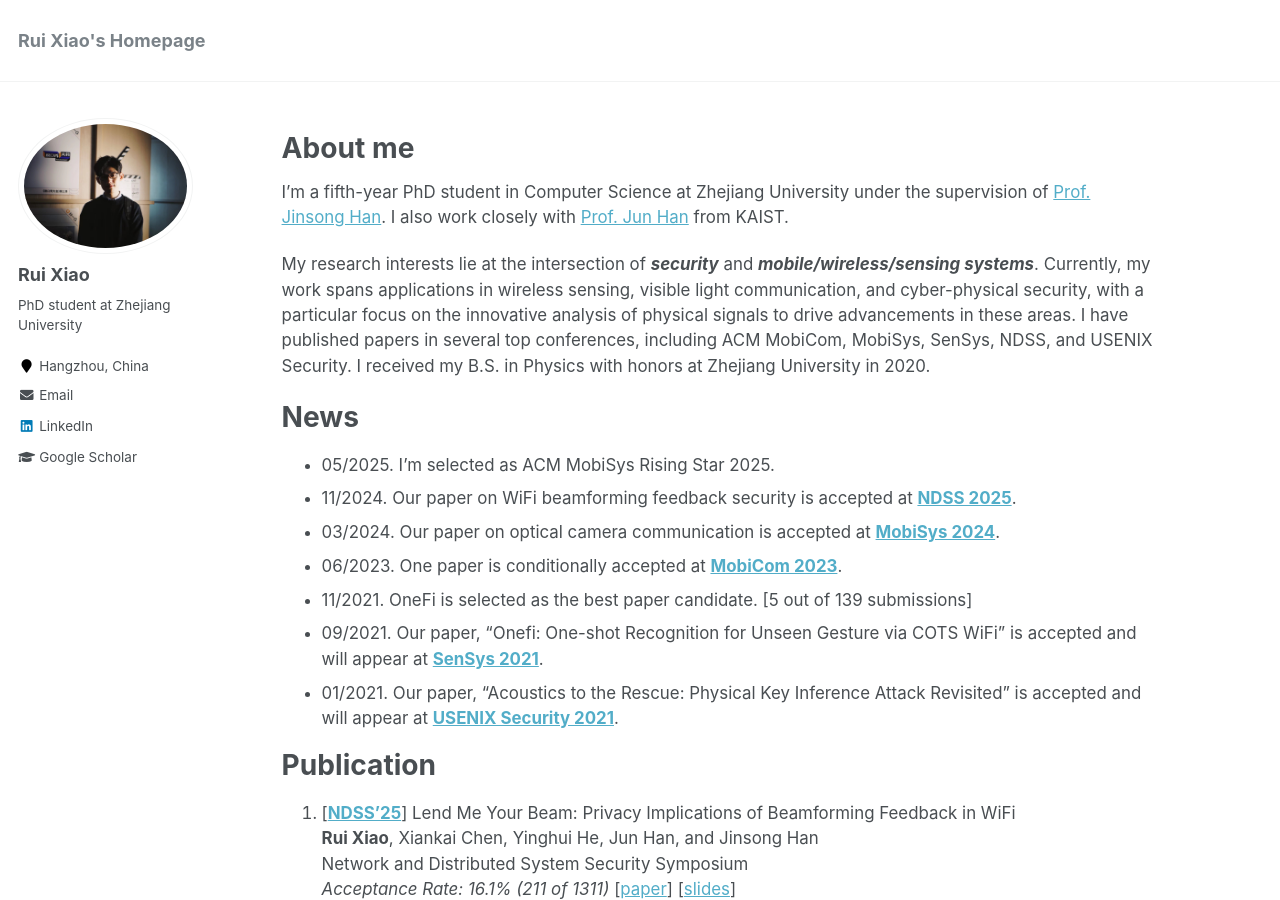
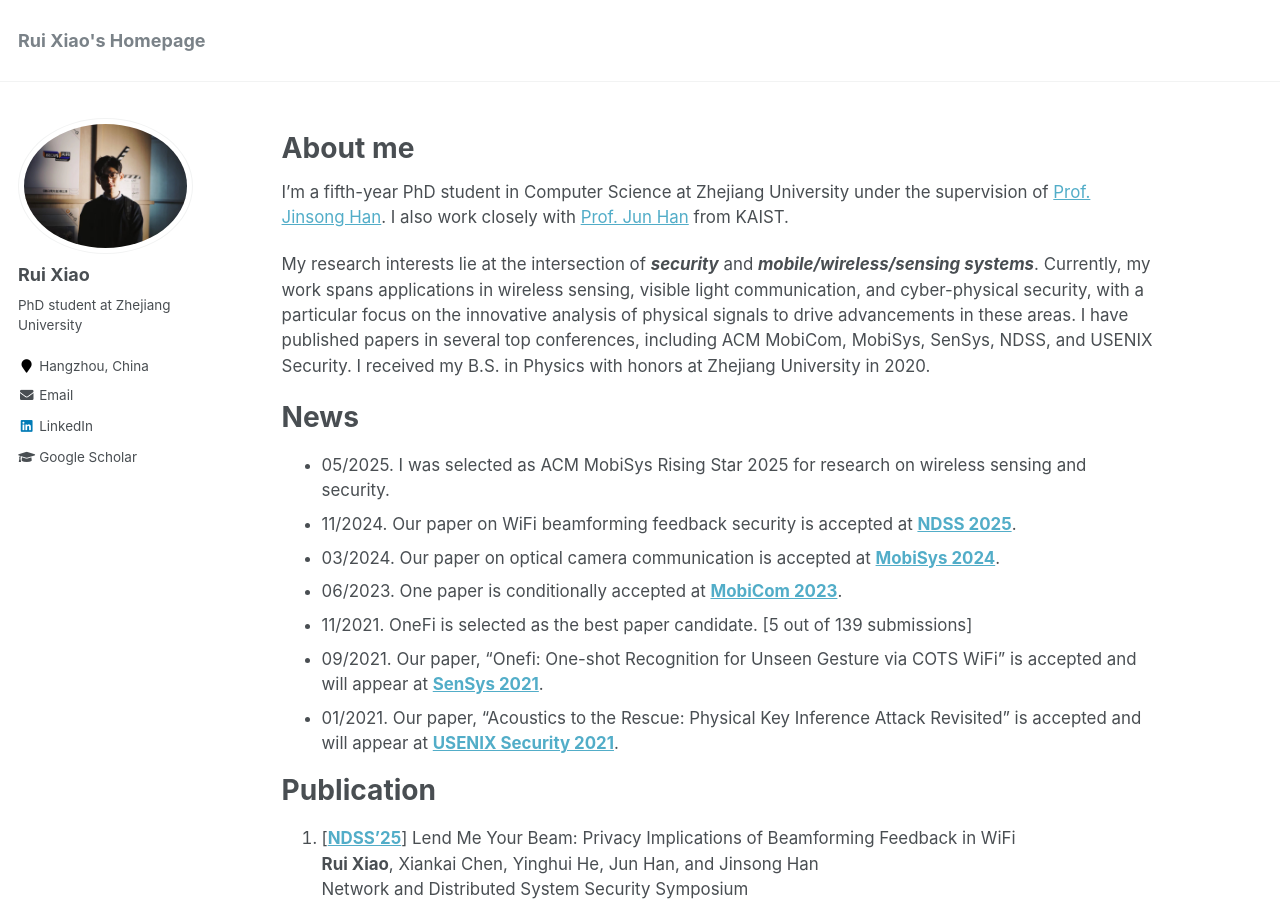
Before and after one commit to ruixiao24/ruixiao24.github.io, a Jekyll site: the page built from _pages/about.md, in a window 1280 px wide and 900 px high. Built offline with Jekyll 4.4.1, drawn with Linux system fonts in a browser that asks for light colours.

Commit message:
Update about.md

```diff
--- a/_pages/about.md
+++ b/_pages/about.md
@@ -15,7 +15,7 @@
 My research interests lie at the intersection of ***security*** and ***mobile/wireless/sensing systems***. Currently, my work spans applications in wireless sensing, visible light communication, and cyber-physical security, with a particular focus on the innovative analysis of physical signals to drive advancements in these areas. I have published papers in several top conferences, including ACM MobiCom, MobiSys, SenSys, NDSS, and USENIX Security. I received my B.S. in Physics with honors at Zhejiang University in 2020.
 
 # News
-- 05/2025. I'm selected as ACM MobiSys Rising Star 2025.
+- 05/2025. I was selected as ACM MobiSys Rising Star 2025 for research on wireless sensing and security.
 - 11/2024. Our paper on WiFi beamforming feedback security is accepted at **[NDSS 2025](https://www.ndss-symposium.org/ndss2025/)**.
 - 03/2024. Our paper on optical camera communication is accepted at **[MobiSys 2024](https://sigmobile.org/mobisys/2024/)**.
 - 06/2023. One paper is conditionally accepted at **[MobiCom 2023](https://sigmobile.org/mobicom/2023/)**.
```
